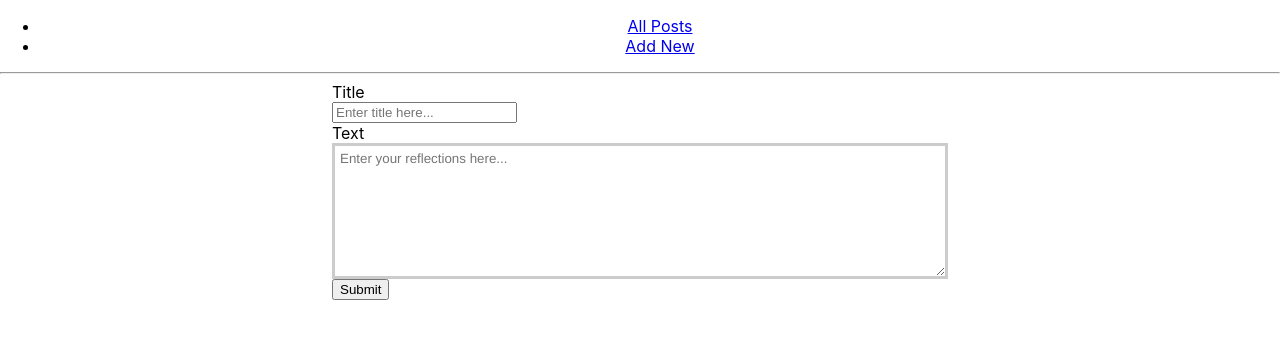
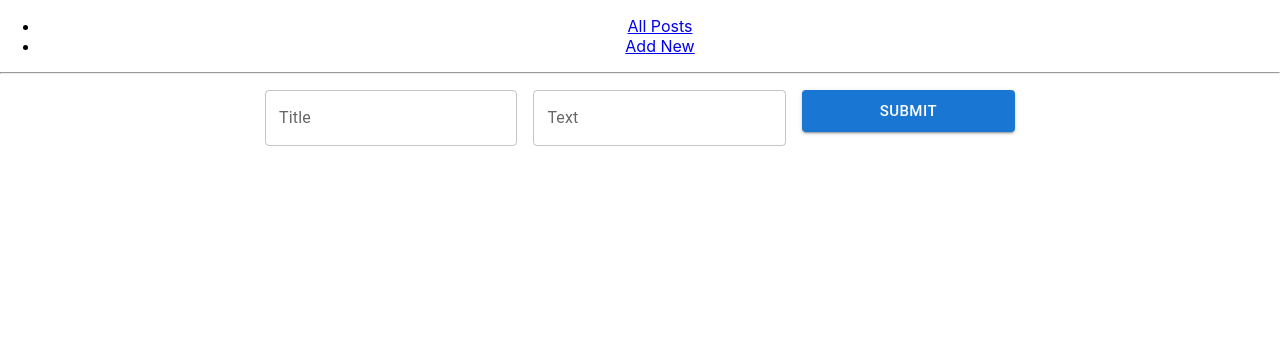
Before and after one commit to pix-el/muhasiba, a React (Create React App) app: page /add in a window 1280 px wide. Shown: the top 338 px of the page. Built offline with nearby package versions, Linux system fonts and the light colour scheme.

Commit message:
add basic mui components

```diff
--- a/package.json
+++ b/package.json
@@ -3,6 +3,9 @@
   "version": "0.1.0",
   "private": true,
   "dependencies": {
+    "@emotion/react": "^11.4.1",
+    "@emotion/styled": "^11.3.0",
+    "@mui/material": "^5.0.1",
     "@reduxjs/toolkit": "^1.6.1",
     "@testing-library/jest-dom": "^5.14.1",
     "@testing-library/react": "^11.2.7",
@@ -13,7 +16,6 @@
     "react-redux": "^7.2.5",
     "react-router-dom": "^5.3.0",
     "react-scripts": "4.0.3",
-    "styled-components": "^5.3.1",
     "web-vitals": "^1.1.2"
   },
   "scripts": {
--- a/src/components/AddOrEdit.js
+++ b/src/components/AddOrEdit.js
@@ -1,4 +1,7 @@
 import React, { useRef, useEffect, useState } from 'react';
+import Box from '@mui/material/Box';
+import TextField from '@mui/material/TextField';
+import Button from '@mui/material/Button';
 import { useDispatch, useSelector } from 'react-redux';
 import { useHistory, useRouteMatch, useParams } from 'react-router-dom';
 import { addReflection, editReflection } from '../ducks/reflectionSlice';
@@ -79,24 +82,31 @@ const AddOrEdit = () => {
     }
     return (
         <div style={containerStyles}>
-            <div style={innerContainerStyles}>
-                <label htmlFor="title">Title</label>
-                <input
+            <Box
+                component="form"
+                sx={{
+                    '& > :not(style)': { m: 1, width: '25ch' },
+                }}
+                noValidate
+                autoComplete="off"
+            >
+                <TextField
                    id="title"
+                   label="Title"
                    onChange={onTitleChange}
                    placeholder="Enter title here..."
                    value={title}
                 />
-                <label htmlFor="text">Text</label>
-                <textarea
+                <TextField
                    id="text"
-                    style={styles}
+                   label="Text"
                    onChange={onTextChange}
                    placeholder="Enter your reflections here..."
                    value={text}
+                   multiline
                 />
-                <button type="button" onClick={onSubmit}>Submit</button>
-            </div>
+                <Button variant="contained" onClick={onSubmit} size="large">Submit</Button>
+            </Box>
         </div>
     );
 }
```
Also changed, not shown: 1 other file (tests, documents, lock files or other folders). Lines whose indentation alone changed are shown as unchanged.
